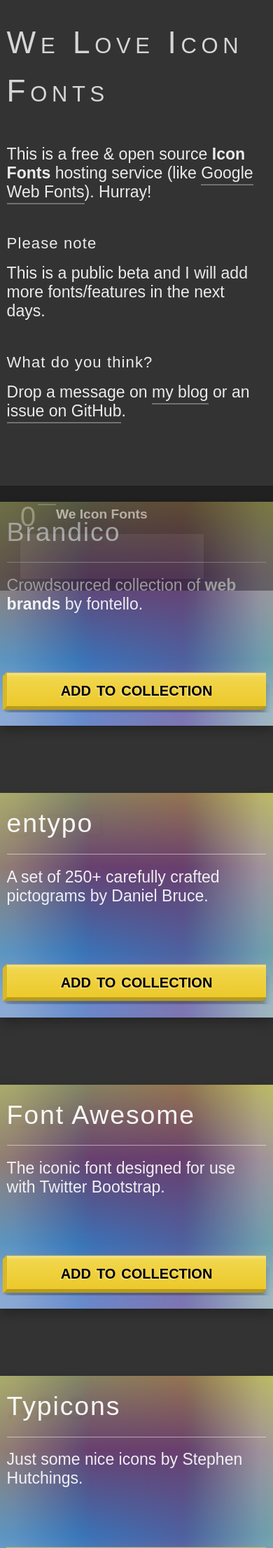
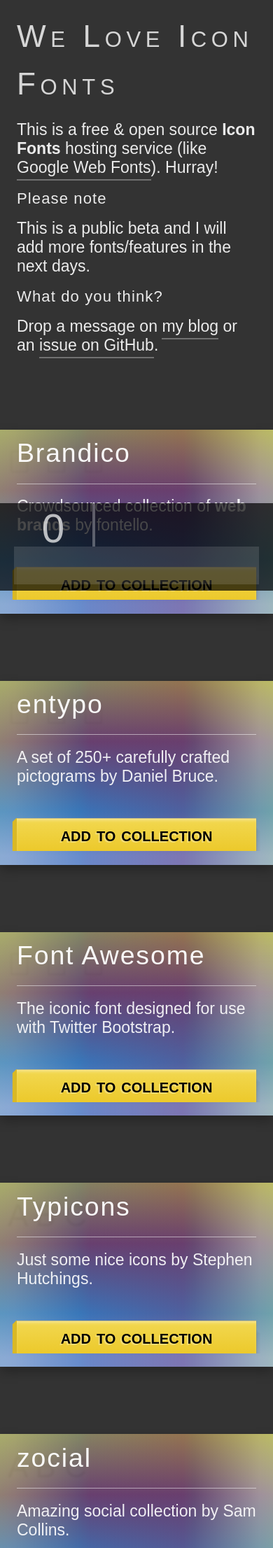
Before and after one commit to TimPietrusky/weloveiconfonts, a PHP site: page / in a window 390 px wide. Shown: the top 2212 px of the page at 70% size. Run offline with PHP 8.4, Linux system fonts and the light colour scheme; some libraries are stand-ins or nearby versions; some web fonts are replaced.

Commit message:
Fixed #9.

```diff
--- a/index.html
+++ b/index.html
@@ -268,12 +268,12 @@
 
   <script id="creatorTemplate" type="text/template">
     <section data-cols="2">
-      <div style="width:20%">
+      <div>
         <a href="#weloveiconfonts" title="# of selected fonts"><span class="plain">0</span></a>
         <a href="#output" class="entypo entypo-install" title="Use selected fonts"></a>
         <a href="#how-to-use" class="entypo entypo-info" title="How does this work?"></a>
       </div>
-      <div style="width:80%">
+      <div>
         <b title="The site you're using atm!">We <span class="typicons typicons-heart"></span> Icon Fonts</b>
         <textarea data-name="text" data-type="4" spellcheck="false" readonly="true" title="iconfont-class"></textarea>
       </div>
--- a/sass/weloveiconfonts.scss
+++ b/sass/weloveiconfonts.scss
@@ -504,17 +504,24 @@
     top:0;
     right:0;
     z-index:1;
-    background:rgba(0, 0, 0, .2);
-    @include transition(all .3s ease-in-out);
-    opacity:.5;
+    background:rgba(0, 0, 0, .1);
+    color:rgba(255, 255, 255, .7);
+    @include transition(all .35s ease-in-out);
+
+    section > div:nth-child(1) {
+      width:20%;
+    }
+
+    section > div:nth-child(2) {
+      width: 80%;
+    }
 
     &:hover {
-      color: rgba(255, 255, 255, .8);
-      background: rgba(0, 0, 0, .4);
-      opacity: 1;
+      background:rgba(0, 0, 0, .9);
+      color: rgba(255, 255, 255, 1);
 
       a {
-        color: inherit;
+         color: rgba(255, 255, 255, 1);
       }
     }
 
@@ -524,7 +531,7 @@
 
     a {
       font-size:1.7em;
-      color: rgba(255, 255, 255, .5);
+      color: inherit;
       padding:.5em 0 0 0;
       width:50%;
       float:left;
@@ -562,13 +569,13 @@
   body[data-theme='weloveiconfonts'] {
     section,
     footer {
-      padding: 0 0;
+      padding: 0 .75em;
     }
   }
 }
 
 /* small screens */
-@media screen and (max-width: 44em) {
+@media screen and (max-width: 66em) {
   body[data-theme='weloveiconfonts'] {
 
     h1,
@@ -576,8 +583,23 @@
       font-size:2.3em;
     }
 
+    ul {
+      padding:0;
+
+      li {
+        padding:.5em 2em;
+        width:25%;
+        font-size:1.25em;
+
+        &:hover {
+          @include transform(none);
+          padding:.5em 2em;
+        }
+      }
+    }
+
     section > div {
-      padding: .5em;
+      padding: 0 .5em;
     }
 
     .creator {
@@ -586,34 +608,41 @@
       top:auto;
       bottom:0;
       background:rgba(0, 0, 0, .7);
+      font-size:.85em;
+
+      section > div:nth-child(1) {
+        width:100%;
+
+        a {
+          width:33%;
+          line-height:2.25em;
+          max-height:2.25em;
+          border:none;
+          text-align: center;
+          padding:0;
+          border-right:.15em solid rgba(255, 255, 255, .3);
+
+          &:nth-child(2) {
+            margin:0;
+          }
+
+          &:nth-child(3) {
+            border:none;
+          }
+        }
+      }
+
+      section > div:nth-child(2) {
+        width: 100%;
+      }
+
+      section > div:nth-child(2) b[title] {
+        display: none;
+      }
 
       a {
-        font-size:1em;
         vertical-align: bottom;
       }
     }
   }
 }
-
-@media screen and (max-width: 66em) {
-  body[data-theme='weloveiconfonts'] {
-
-    h1 {
-      font-size:2.3em;
-    }
-
-    .creator {
-      width:100%;
-      right:0;
-      top:auto;
-      bottom:0;
-      padding:0 1em;
-      background:rgba(0, 0, 0, .7);
-
-      a {
-        font-size:1em;
-        vertical-align: bottom;
-      }
-    }
-  }
-}
```
Also changed, not shown: css/weloveiconfonts.css.
